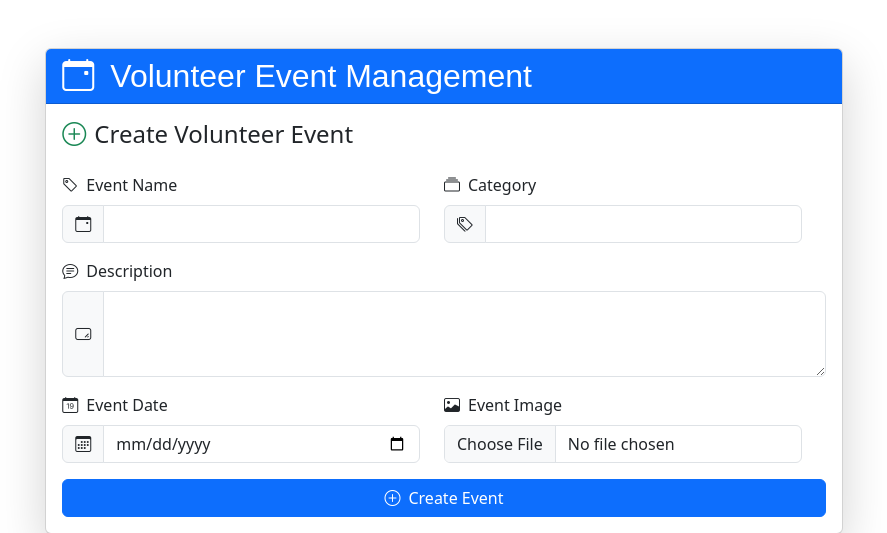
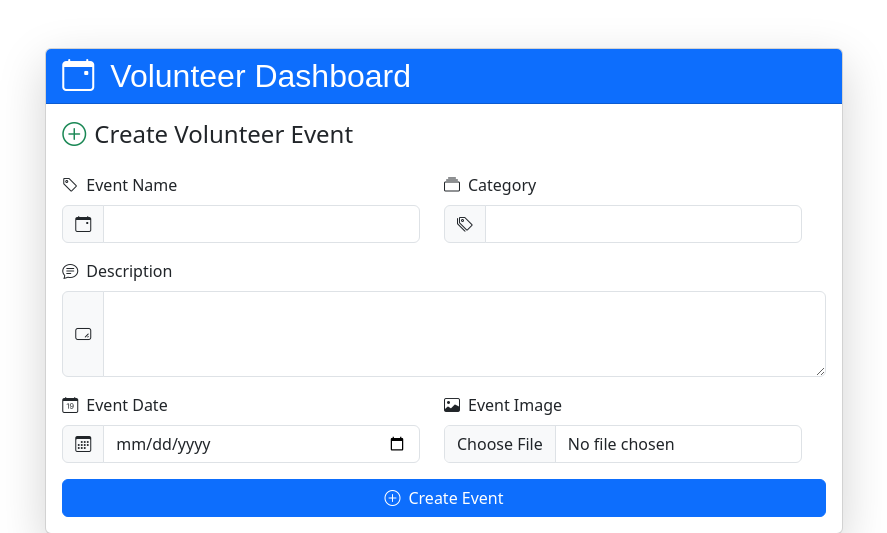
Before and after one commit to NathanNathan-web/ForACauseUpdate-main, a Python web app: template ForACause/Src/templates/create_volunteer_event.html in a window 1280 px wide. Shown: the part 64-597 px from the top of the page, without its empty margins (184-1071 px from the left). Run offline with Jinja, Linux system fonts and the light colour scheme; the template is opened without the code that fills it, so the values that code supplies are empty; some web fonts are replaced.

Commit message:
dashboard name

```diff
--- a/ForACause/Src/templates/create_volunteer_event.html
+++ b/ForACause/Src/templates/create_volunteer_event.html
@@ -6,7 +6,7 @@
             <div class="card shadow-lg mb-5">
                 <div class="card-header bg-primary text-white">
                     <h2 class="mb-0">
-                        <i class="bi bi-calendar-event me-3"></i>Volunteer Event Management
+                        <i class="bi bi-calendar-event me-3"></i>Volunteer Dashboard
                     </h2>
                 </div>
                 <div class="card-body">
```
